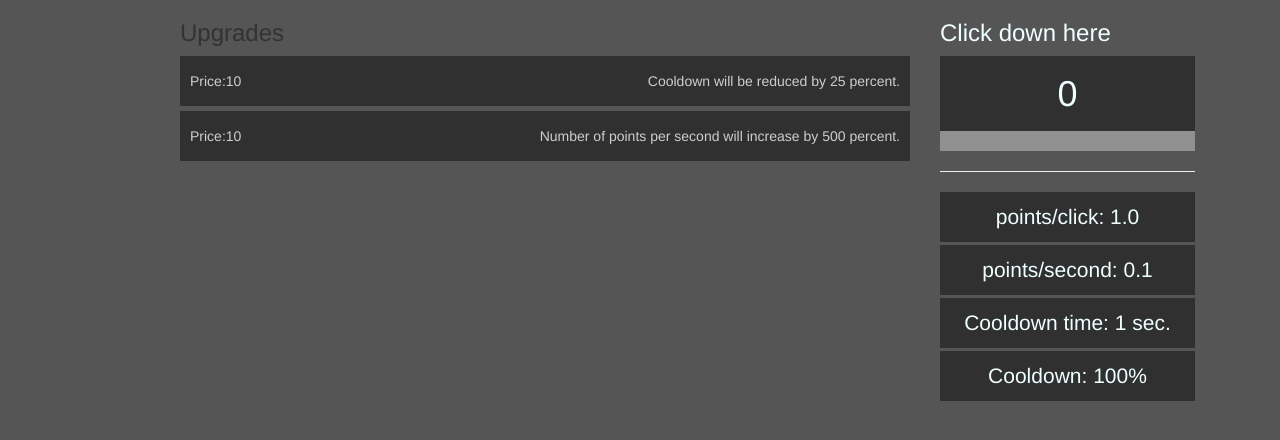
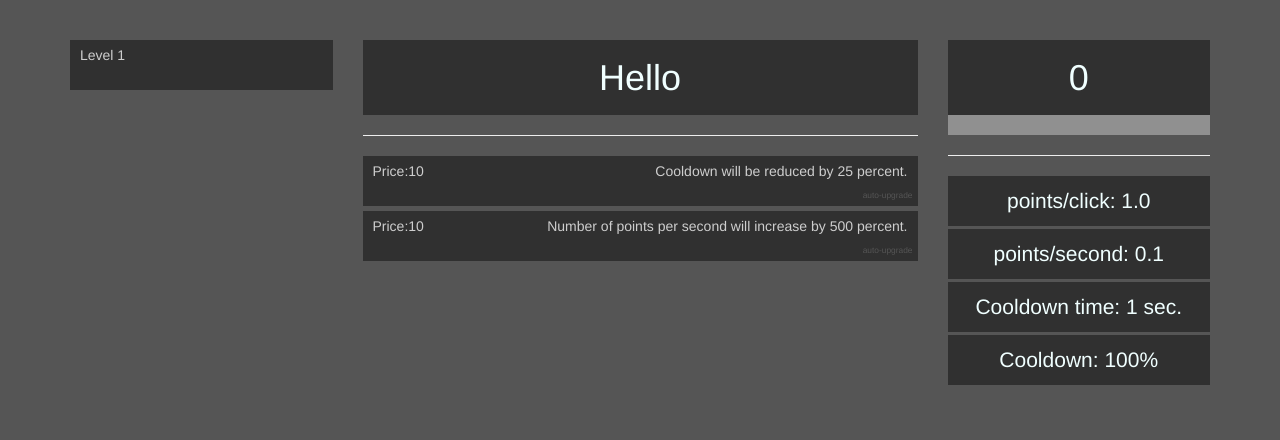
Before and after one commit to renevanpelt/incremental, a plain HTML site: page index.html in a window 1280 px wide. Drawn offline with nearby package versions, Linux system fonts and the light colour scheme.

Commit message:
added automatic upgrades

```diff
--- /dev/null
+++ b/auto_upgrade.js
@@ -0,0 +1,24 @@
+var currentUpgrade;
+
+currentUpgrade = 'none';
+
+function autoUpgrade(){
+    if(currentUpgrade == 'ACU'){
+        newACU();
+    }
+    if(currentUpgrade == 'CRU'){
+        newCRU();
+
+    }
+    if(currentUpgrade == 'none'){
+
+    }
+}
+
+
+$('.down-right').click(function(){
+    console.log(this);
+    $('.upgrade .active').removeClass("active");
+    currentUpgrade = $(this).prop('id');
+    $(this).addClass('active');
+});
--- a/index.html
+++ b/index.html
@@ -15,33 +15,51 @@
 
 </head>
 <body class="container">
+<div class="row wrapper">
+    <div class="col-md-3">
+        <div class="upgrade" >
+            Level 1
+        </div>
+    </div>
+    <div class="col-md-6">
 
-<div class="col-md-1">
-
+        <div class="top-widget-wrapper">
+            <div class="main-text">
+                Hello
             </div>
-
-<div class="col-md-8">
-
-    <h3>Upgrades</h3>
-
+        </div>
+        <hr />
         <div class="upgrade" id="reduceCooldownUpgrade">
-        <span class="price-wrapper">Price:<span class="price"></span></span>
+            <div class="row">
+                <div class="col-md-3 price-wrapper">Price:<span class="price"></span></div>
+                <div class="col-md-9">
                     <span class="pull-right">Cooldown will be reduced by <span class="multiplier"></span> percent.</span>
                 </div>
 
+                <div id="CRU" class="down-right">auto-upgrade</div>
+            </div>
+        </div>
+
+
 
         <div class="upgrade" id="autoClickUpgrade">
-        <span class="price-wrapper">Price:<span class="price"></span></span>
+            <div class="row">
+
+                <div class="col-md-3 price-wrapper">Price:<span class="price"></span></div>
+                <div class="col-md-9">
                     <span class="pull-right">Number of points per second will increase by <span class="multiplier"></span> percent.</span>
+                </div>
+
+                <div id="ACU" class="down-right">auto-upgrade</div>
+            </div>
         </div>
 
     </div>
 
     <div class="col-md-3">
 
-    <h3 style="color: azure;">Click down here</h3>
-    <div id="points-wrapper">
-        <div id="points">
+        <div class="top-widget-wrapper" id="points-wrapper">
+            <div class="main-text" id="points">
 
 
             </div>
@@ -71,13 +89,14 @@
         </div>
 
     </div>
-
+</div>
 
 
 <script src="render.js"></script>
 <script src="update.js"></script>
 <script src="click.js"></script>
 <script src="upgrades.js"></script>
+<script src="auto_upgrade.js"></script>
 <script src="game.js"></script>
 
 
--- a/style.css
+++ b/style.css
@@ -4,6 +4,9 @@ body {
     background-color:#555;
 }
 
+.wrapper{
+    margin-top: 40px;
+}
 .dashboard-widget {
     background-color: #303030;
     text-align: center;
@@ -17,7 +20,7 @@ body {
 
     margin-bottom: 3px;
 }
-#points-wrapper {
+.top-widget-wrapper {
     background-color: #303030;
     text-align: center;
     width: 100%;
@@ -28,7 +31,7 @@ body {
     font-size: large;
 }
 
-#points-wrapper #points {
+.top-widget-wrapper .main-text {
     width: 100%;
     height: 100%;
     line-height: 75px;
@@ -48,16 +51,30 @@ body {
 }
 
 .upgrade {
-    line-height: 50px;
+    padding-top: 5px;
     color:#CECECE;
     background-color: #303030;
     height: 50px;
     width: 100%;
     padding-left:10px;
     padding-right:10px;
-
+    position: relative;
     margin-bottom:5px;
 }
 
 #reduceCooldownUpgrade{
+
 }
+
+
+.down-right{
+    position: absolute;
+    font-size: 0.6em;
+    bottom: 5px;
+    right: 5px;
+    color: #555555;
+}
+
+.active {
+    color: #CECECE;
+}
--- a/update.js
+++ b/update.js
@@ -2,12 +2,9 @@
 
 update = function(){
     autoClick();
+    autoUpgrade();
     var cd_delta = Date.now() - lastClick;
     coolDown = cd_delta/coolDownTime;
     coolDown = coolDown > 1 ? 1 : coolDown;
 
-
-
-    //console.log(cd_delta);
-
 };
--- a/upgrades.js
+++ b/upgrades.js
@@ -71,27 +71,6 @@ var autoClickUpgrades = [
 
 ];
 
-function newRCU() {
-
-    if(points >= priceCRU*reduceCooldownUpgrades[currentRCU].priceMultiplier ){
-        points -= priceCRU*reduceCooldownUpgrades[currentRCU].priceMultiplier;
-        coolDownTime *= reduceCooldownUpgrades[currentRCU].multiplier;
-        priceCRU *= reduceCooldownUpgrades[currentRCU].priceMultiplier;
-        currentRCU += 1;
-        drawUpgrades();
-    }
-}
-
-function newACU() {
-
-    if(points >= priceACU*autoClickUpgrades[currentACU].priceMultiplier ){
-        points -= priceACU*autoClickUpgrades[currentACU].priceMultiplier;
-        pointsPerSecond *= autoClickUpgrades[currentACU].multiplier;
-        priceACU *= autoClickUpgrades[currentACU].priceMultiplier;
-        currentACU += 1;
-        drawUpgrades();
-    }
-}
 
 function drawUpgrades() {
     if(currentRCU != reduceCooldownUpgrades.length){
@@ -109,21 +88,56 @@ function drawUpgrades() {
 }
 
 
+/*
+*   A lot of the structure of these listeners are very repetitive.
+   *   I wanted to do something about it, but couldn't come up
+   *   a sound method since future updates can have very different
+   *   effects, and I didn't want to use an eval solution.
+   *   Then I figured that since not that much upgrade types
+   *   will be added, it'll be a little code debt.
+*
+* */
 
-$('#reduceCooldownUpgrade').click(function(){
-
+ $('#reduceCooldownUpgrade').click(function(){
     if(currentRCU == reduceCooldownUpgrades.length){
         return 0;
     }
-    newRCU();
+    newCRU();
 });
+
+function newCRU(){
+    if(points >= priceCRU*reduceCooldownUpgrades[currentRCU].priceMultiplier ){
+        points -= priceCRU*reduceCooldownUpgrades[currentRCU].priceMultiplier;
+        coolDownTime *= reduceCooldownUpgrades[currentRCU].multiplier;
+        priceCRU *= reduceCooldownUpgrades[currentRCU].priceMultiplier;
+        currentRCU += 1;
+        drawUpgrades();
+    }
+}
 
 $('#autoClickUpgrade').click(function(){
 
     if(currentACU == reduceCooldownUpgrades.length){
         return 0;
     }
+
     newACU();
 });
 
-drawUpgrades()
+function newACU(){
+    if(points >= priceACU*autoClickUpgrades[currentACU].priceMultiplier ){
+        points -= priceACU*autoClickUpgrades[currentACU].priceMultiplier;
+        pointsPerSecond *= autoClickUpgrades[currentACU].multiplier;
+        priceACU *= autoClickUpgrades[currentACU].priceMultiplier;
+        currentACU += 1;
+        drawUpgrades();
+    }
+
+}
+
+/*
+* This function will be run every time an upgrade is bought so
+* it doesn't need to run in the render function. But it does
+* need to be run initially here.
+* */
+drawUpgrades();
```
Lines whose indentation alone changed are shown as unchanged.
